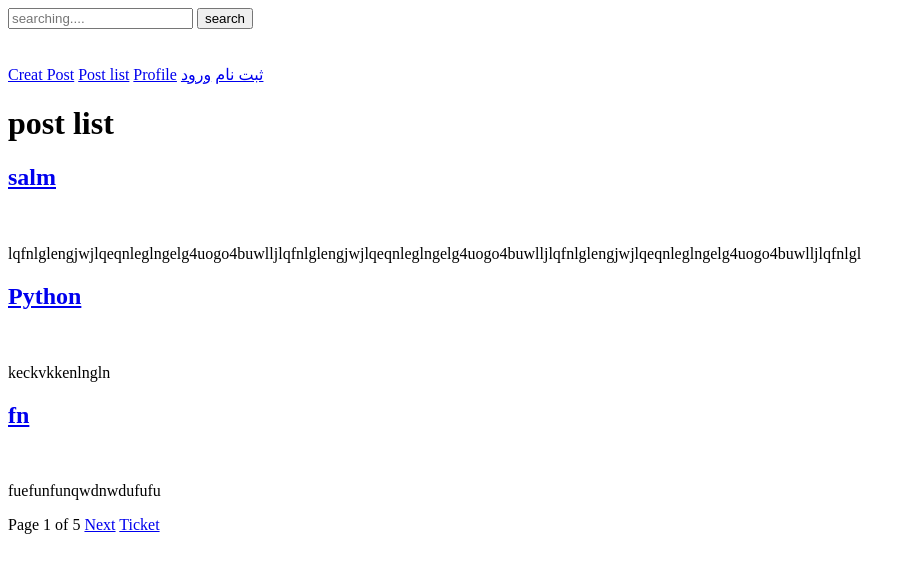
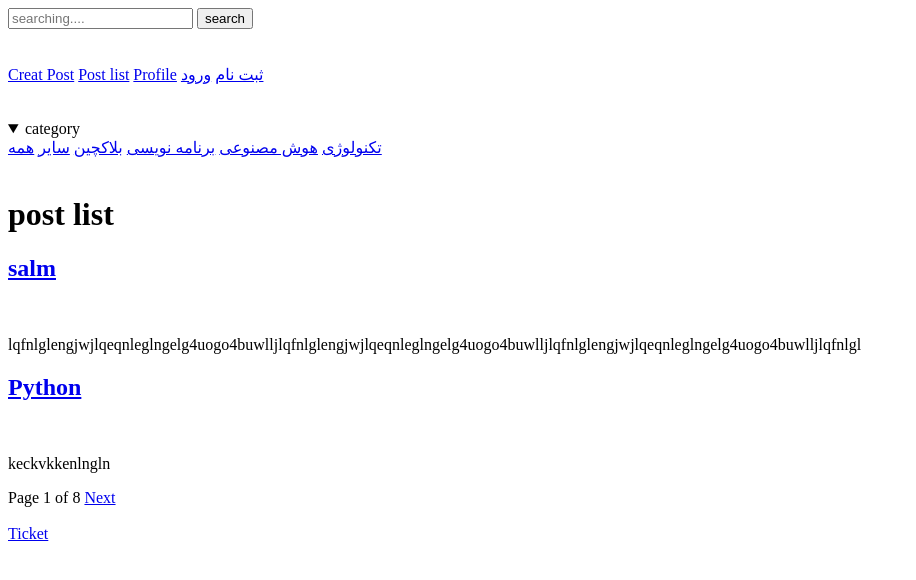
Before and after one commit to armin-dgh/django, a Django app: page /blog/posts/ in a window 1280 px wide. Shown: the top 580 px of the page, without its empty margins (0-916 px from the left). Run offline with Django 5.2, Linux system fonts and the light colour scheme; data comes from the database, SQL or seed files in the repository; data that the repository does not hold is empty; parts of the project's set-up code (start-up, migrations or seed data) failed here and were passed over.

Commit message:
append category in post list

```diff
--- a/blog/forms.py
+++ b/blog/forms.py
@@ -64,7 +64,7 @@ class CreatPostForm(forms.ModelForm):
 
     class Meta:
         model = Post
-        fields =["title", "description", "reading_time"]
+        fields =["title", "description", "reading_time","category"]
 
 class SearchForm(forms.Form):
     query = forms.CharField()
--- a/blog/models.py
+++ b/blog/models.py
@@ -19,6 +19,15 @@ class Post(models.Model):
         DRAFT = 'DF', 'Draft'
         PUBLISHED = 'PB', 'Published'
         REJECTED = 'RJ', 'Rejected'
+
+    CATEGORY_CHOICES= (
+        ("تکنولوژی","تکنولوژی"),
+        ("هوش مصنوعی", "هوش مصنوعی"),
+        ("برنامه نویسی", "برنامه نویسی"),
+        ("بلاکچین", "بلاکچین"),
+        ("سایر", "سایر"),
+
+    )
     # relations
     author = models.ForeignKey(User, on_delete=models.CASCADE, related_name='user_posts', verbose_name="نویسنده")
     # data fields
@@ -34,6 +43,7 @@ class Post(models.Model):
     status = models.CharField(max_length=2,
                               choices=Status.choices,
                               default=Status.PUBLISHED,verbose_name="وضعیت")
+    category = models.CharField(max_length=20, choices=CATEGORY_CHOICES, default="سایر")
     objects = models.Manager()
     published = PublishManager()
     class Meta:
--- a/blog/templates/blog/list.html
+++ b/blog/templates/blog/list.html
@@ -2,12 +2,38 @@
 {% block title %}posts
 {% endblock %}
 {% block content %}
+    <br><br><br>
+    <details  style=" resize: inherit" open >
+    <summary>category</summary>
+        <a href="{% url 'blog:post-list-category' category="تکنولوژی" %}">تکنولوژی</a>
+        <a href="{% url 'blog:post-list-category' category="هوش مصنوعی" %}">هوش مصنوعی</a>
+        <a href="{% url 'blog:post-list-category' category="برنامه نویسی" %}">برنامه نویسی</a>
+        <a href="{% url 'blog:post-list-category' category="بلاکچین" %}">بلاکچین</a>
+        <a href="{% url 'blog:post-list-category' category="سایر" %}">سایر</a>
+        <a href="{% url 'blog:post-list' %}">همه</a>
+
+
+
+	</details>
+<br>
+
+
     <h1>post list</h1>
 	{% for post in posts %}
         <h2><a href="{{ post.get_absolute_url }}">{{ post.title }}</a></h2>
         <img src="{{ post.images.first.image_file.url }}" alt="{{ post.images.first.title }}">
 {#        <h2><a href="{% url 'blog:post-detail' post.id %}">{{ post.title }}</a></h2>#}
-        <p>{{ post.description | truncatewords:7 }}</p>
+        <p>{{ post.description | truncatewords:40 }}</p>
     {% endfor %}
-    {% include "partials/pageinator.html" with page=page_obj%}
+{#    {% include "partials/pageinator.html" with page=page_obj%}#}
+{#    {% with page=posts %}#}
+{#    {% if page.has_previous  %}#}
+{#    <a href="?page={{ page.previous_page_number }}">Previous</a>#}
+{#{% endif %}#}
+{#Page {{ page.number }} of {{ page.paginator.num_pages }}#}
+{#{% if page.has_next %}#}
+{#    <a href="?page={{ page.next_page_number }}">Next</a>#}
+{#{% endif %}#}
+{#    {% endwith %}#}
+    {% include "partials/pageinator.html" with page=posts%}
 {% endblock %}
--- a/blog/templates/partials/footer.html
+++ b/blog/templates/partials/footer.html
@@ -1,2 +1,4 @@
 {#<p>footer</p>#}
+<br>
+<br>
 <a href="{% url 'blog:ticket' %}">Ticket</a>
--- a/blog/templates/partials/navigation.html
+++ b/blog/templates/partials/navigation.html
@@ -8,4 +8,3 @@
     {% else %}
     <a href="{% url 'blog:login' %}">ورود</a>
 {% endif %}
-{{ request.user.firstname }}
--- a/blog/urls.py
+++ b/blog/urls.py
@@ -6,7 +6,9 @@ app_name = "blog"
 
 urlpatterns = [
     path('', views.index, name="index"),
-    path('posts/', views.PostList.as_view(), name="post-list"),
+    # path('posts/', views.PostList.as_view(), name="post-list"),
+    path("posts/", views.post_list, name="post-list"),
+    path("posts/<str:category>", views.post_list, name="post-list-category"),
     path('posts/<int:id>', views.post_details, name="post-detail"),
     path('posts/<int:id>/comment/', views.post_comment, name='post-comment'),
     path('ticket/', views.ticket, name="ticket"),
--- a/blog/views.py
+++ b/blog/views.py
@@ -17,27 +17,31 @@ from django.contrib.auth.decorators import login_required
 def index(request):
     return render(request, "blog/index.html")
 
-# def post_list(request):
-#     posts = Post.published.all()
-#     paginator = Paginator(posts, "2")
-#     page_number = request.GET.get("page", 1)
-#     try:
-#         posts = paginator.page(page_number)
-#     except EmptyPage:
-#         posts = paginator.page(paginator.num_pages)
-#     except PageNotAnInteger:
-#         posts = paginator.page(1)
-#
-#     context = {
-#         'posts': posts
-#     }
-#     return render(request, "blog/list.html", context)
-class PostList(ListView):
-    queryset = Post.published.all()
-    paginate_by = 3
-    context_object_name = "posts"
-    ordering = "-publish"
-    template_name = "blog/list.html"
+def post_list(request, category=None):
+    if category is not None:
+        posts = Post.published.filter(category=category)
+    else:
+        posts = Post.published.all()
+    paginator = Paginator(posts, "2")
+    page_number = request.GET.get("page", 1)
+    try:
+        posts = paginator.page(page_number)
+    except EmptyPage:
+        posts = paginator.page(paginator.num_pages)
+    except PageNotAnInteger:
+        posts = paginator.page(1)
+
+    context = {
+        'posts': posts,
+        'category': category
+    }
+    return render(request, "blog/list.html", context)
+# class PostList(ListView):
+#     queryset = Post.published.all()
+#     paginate_by = 3
+#     context_object_name = "posts"
+#     ordering = "-publish"
+#     template_name = "blog/list.html"
 
 
 def post_details(request, id):
```
Also changed, not shown: blog/migrations/0015_post_category.py (added), images/account_images/slide05_3wmig9I.jpeg (added), images/image_path/slide04_NG1GGFe.jpeg (deleted).
